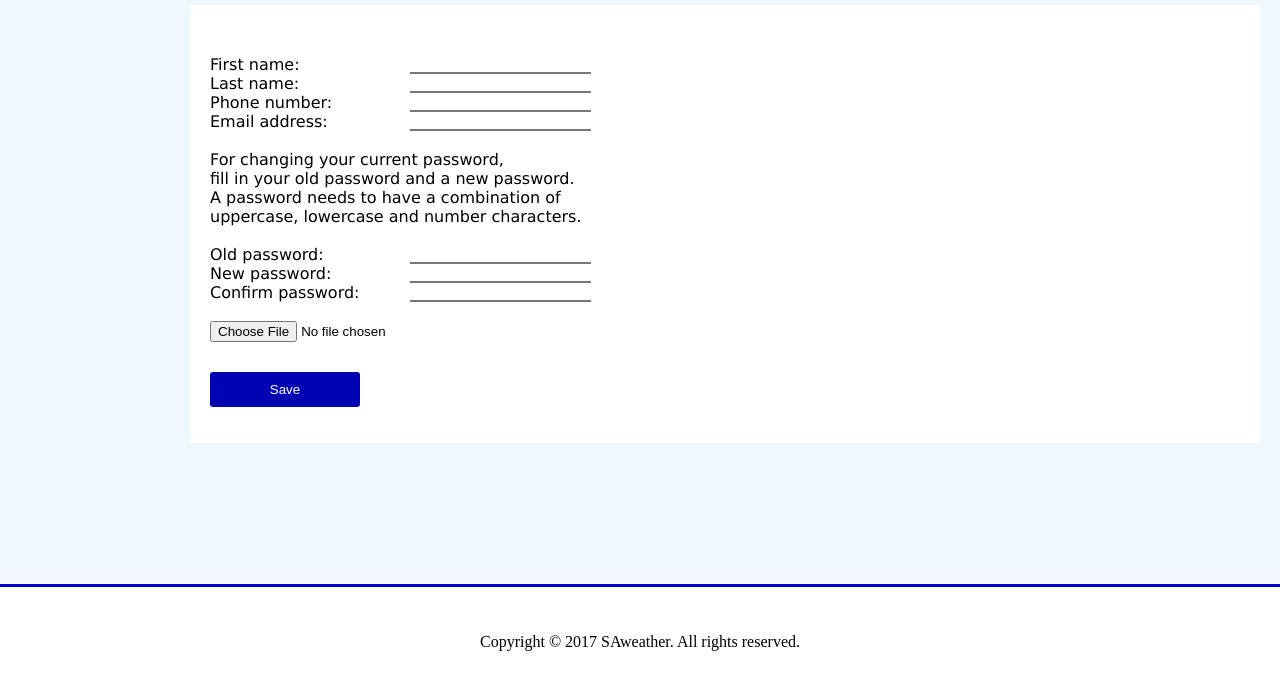
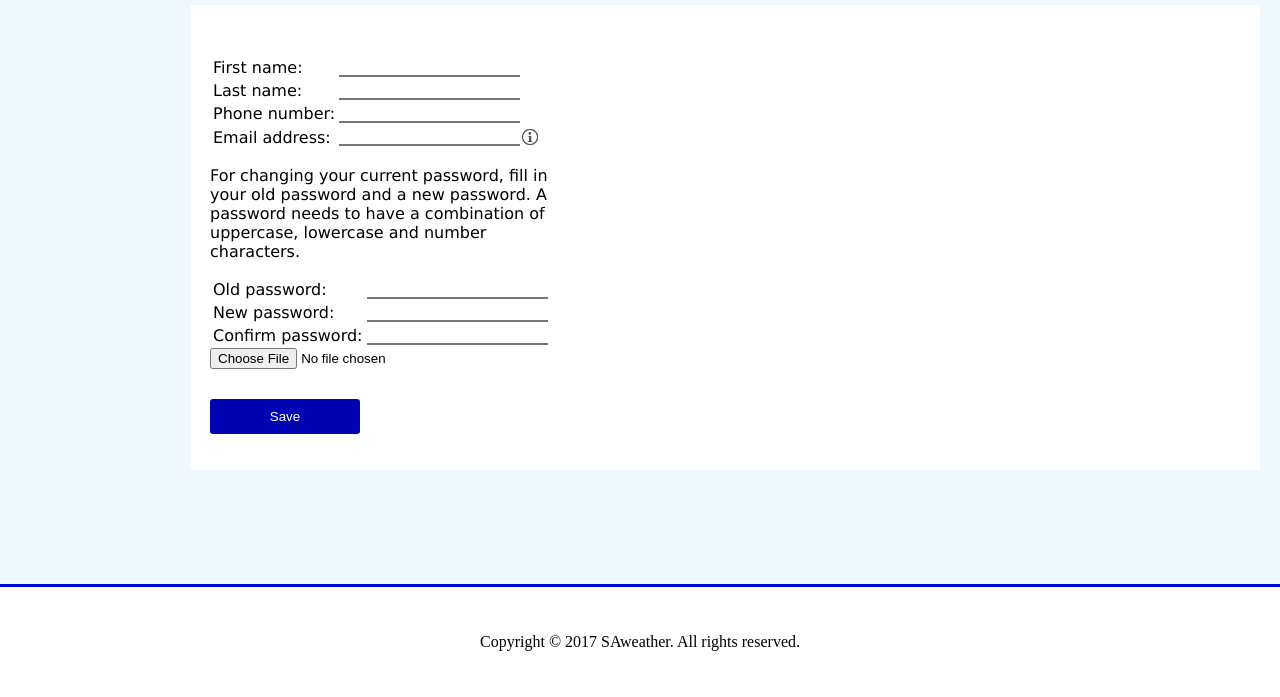
Before and after one commit to wouterhoutsma/project_weerstations, a PHP site: template Views/controlpanel.view.php in a window 1280 px wide. Shown: the part 103-800 px from the top of the page. Run offline with PHP 8.4, Linux system fonts and the light colour scheme; the template is opened without the code that fills it, so the values that code supplies are empty.

Commit message:
info box at account settings

```diff
--- a/Controllers/AssetController.php
+++ b/Controllers/AssetController.php
@@ -14,6 +14,9 @@ class AssetController extends WeatherAppController{
       case 'js':
         header("Content-type: text/javascript");
         die(file_get_contents(__DIR__ . '/../Views/Assets/Scripts/' . $filename));
+    case 'png':
+        header("Content-type: image/png");
+        die(file_get_contents(__DIR__ . '/../Views/Assets/' . $filename));
     }
   }
 }
--- a/Views/Assets/blub.css
+++ b/Views/Assets/blub.css
@@ -6,6 +6,33 @@ body{
     min-height: 100vh; /* vh = vertical height, 100vh = screen size */
     min-width:900px;
 }
+.infobox {
+    position:relative;
+    display:inline-block;
+}
+.infobox img{
+    width: 20px;
+    height: 20px;
+}
+
+.infobox .infoboxtext{
+    visibility:hidden;
+    width:150px;
+    background-color: #000370;
+    color:white;
+    text-align:center;
+    padding:5px;
+    border-radius:6px;
+    position:absolute;
+    z-index:1;
+    top:-5px;
+    left:105%;
+}
+
+.infobox:hover .infoboxtext {
+    visibility:visible;
+}
+
 
 #header {
     background-color: white;
@@ -108,6 +135,9 @@ path {
     background-color:white;
     padding:20px;
     padding-top:50px;
+}
+.table-no-padding {
+    padding:0px;
 }
 
 #content{
--- a/Views/controlpanel.view.php
+++ b/Views/controlpanel.view.php
@@ -8,19 +8,46 @@
     <div id="content">
         <div id="accountsettings">
             <form action="/controlpanel" method="post">
-                <label>First name:</label> <input type="text" name="firstname" value="<?php if(isset($newfirstname)) { echo $newfirstname; } elseif(isset($firstname)) { echo $firstname; } ?>"/><br>
-                <label>Last name:</label> <input type="text" name="lastname" value="<?php if(isset($newlastname)) { echo $newlastname; } elseif(isset($lastname)) { echo $lastname; } ?>"/><br>
-                <label>Phone number:</label> <input type="text" name="phone" value="<?php if(isset($newphonenumber)) { echo $newphonenumber; } elseif(isset($phone)) { echo $phone; } ?>"/><br>
-                <label>Email address:</label> <input type="text" name="email" value="<?php if(isset($newemail)) { echo $newemail; } elseif(isset($email)) { echo $email; } ?>"/><br>
-                <br>
-                For changing your current password, <br>
-                fill in your old password and a new password.<br>
-                A password needs to have a combination of <br>uppercase, lowercase and number characters.<br>
-                <br>
-                <label>Old password:</label> <input type="password" name="oldpassword"/><br>
-                <label>New password:</label> <input type="password" name="newpassword"/><br>
-                <label>Confirm password:</label> <input type="password" name="confirmpassword"/><br>
-                <br>
+                <table class="table-no-padding">
+                    <tr>
+                        <td>First name:</td>
+                        <td><input type="text" name="firstname" value="<?php if(isset($newfirstname)) { echo $newfirstname; } elseif(isset($firstname)) { echo $firstname; } ?>"/></td>
+                    </tr>
+                    <tr>
+                        <td>Last name:</td>
+                        <td><input type="text" name="lastname" value="<?php if(isset($newlastname)) { echo $newlastname; } elseif(isset($lastname)) { echo $lastname; } ?>"/></td>
+                    </tr>
+                    <tr>
+                        <td>Phone number:</td>
+                        <td><input type="text" name="phone" value="<?php if(isset($newphonenumber)) { echo $newphonenumber; } elseif(isset($phone)) { echo $phone; } ?>"/></td>
+                    </tr>
+                    <tr>
+                        <td>Email address:</td>
+                        <td style="width:600px;"><input type="text" name="email" value="<?php if(isset($newemail)) { echo $newemail; } elseif(isset($email)) { echo $email; } ?>"/>
+                            <div class="infobox"><img src="/assets/information-icon-3.png"/>
+                                <span class="infoboxtext">You will have to log in using this emailaddress.</span></div></td>
+                    </tr>
+                </table>
+                <p style="width:370px;">
+                For changing your current password,
+                fill in your old password and a new password.
+                A password needs to have a combination of uppercase, lowercase and number characters.
+                </p>
+                <table class="table-no-padding td-width">
+                    <tr>
+                        <td>Old password:</td>
+                        <td><input type="password" name="oldpassword"/></td>
+                    </tr>
+                    <tr>
+                        <td>New password:</td>
+                        <td><input type="password" name="newpassword"/></td>
+                    </tr>
+                    <tr>
+                        <td>Confirm password:</td>
+                        <td><input type="password" name="confirmpassword"/></td>
+                    </tr>
+
+                </table>
                 <input type="file" name="profilepicture"/><br>
                 <input type="submit" class="button" value="Save"/>
             </form>
```
Also changed, not shown: Views/Assets/information-icon-3.png (added).
